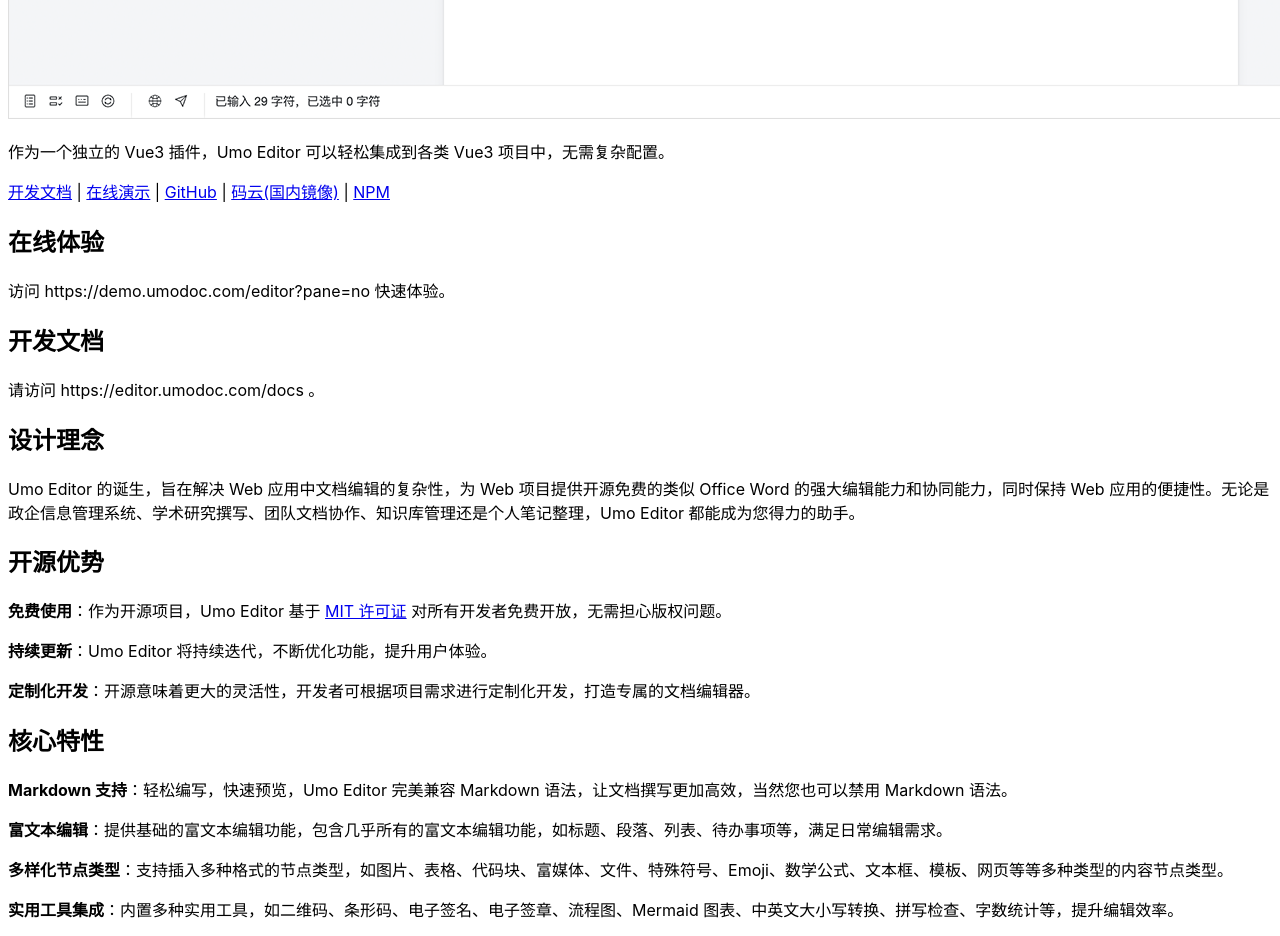
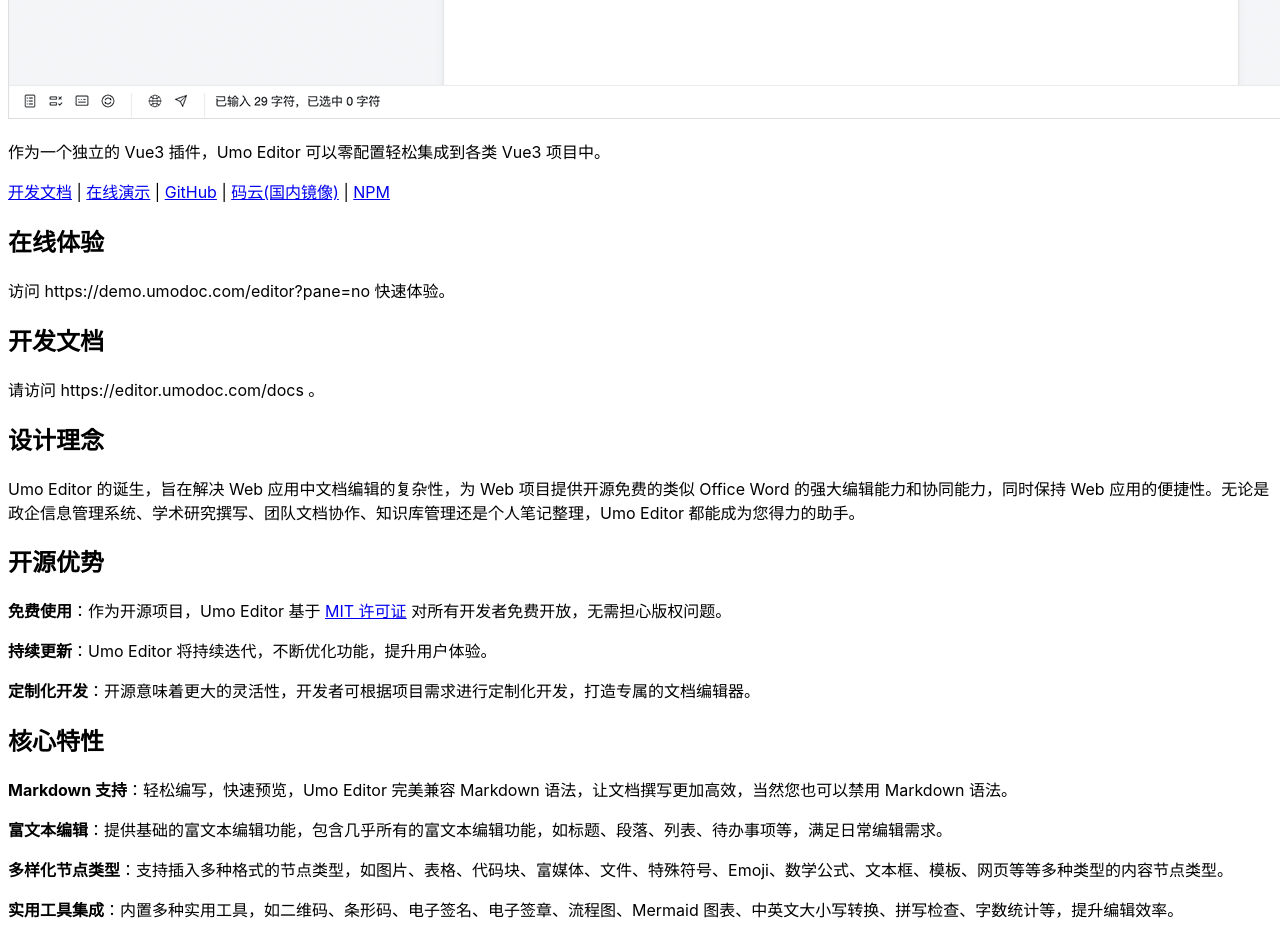
Before and after one commit to umodoc/docs, a Next.js app: page /docs in a window 1280 px wide. Shown: the part 1420-2356 px from the top of the page. Built offline with nearby package versions, Linux system fonts and the light colour scheme.

Commit message:
优化说明文档

```diff
--- a/pages/docs/index.mdx
+++ b/pages/docs/index.mdx
@@ -14,7 +14,7 @@ Umo Editor 是一个基于 [Tiptap 无头编辑器](https://tiptap.dev) 的 Vue3
 
 <img style={{marginTop: '1rem'}} src="/images/umo-editor.png" alt="umo editor" />
 
-作为一个独立的 Vue3 插件，Umo Editor 可以轻松集成到各类 Vue3 项目中，无需复杂配置。
+作为一个独立的 Vue3 插件，Umo Editor 可以零配置轻松集成到各类 Vue3 项目中。
 
 [开发文档](https://editor.umodoc.com/docs) | [在线演示](https://demo.umodoc.com/editor) | [GitHub](https://github.com/umodoc/editor) | [码云(国内镜像)](https://gitee.com/umodoc/editor) | [NPM](https://www.npmjs.com/package/@umoteam/editor)
 
```
